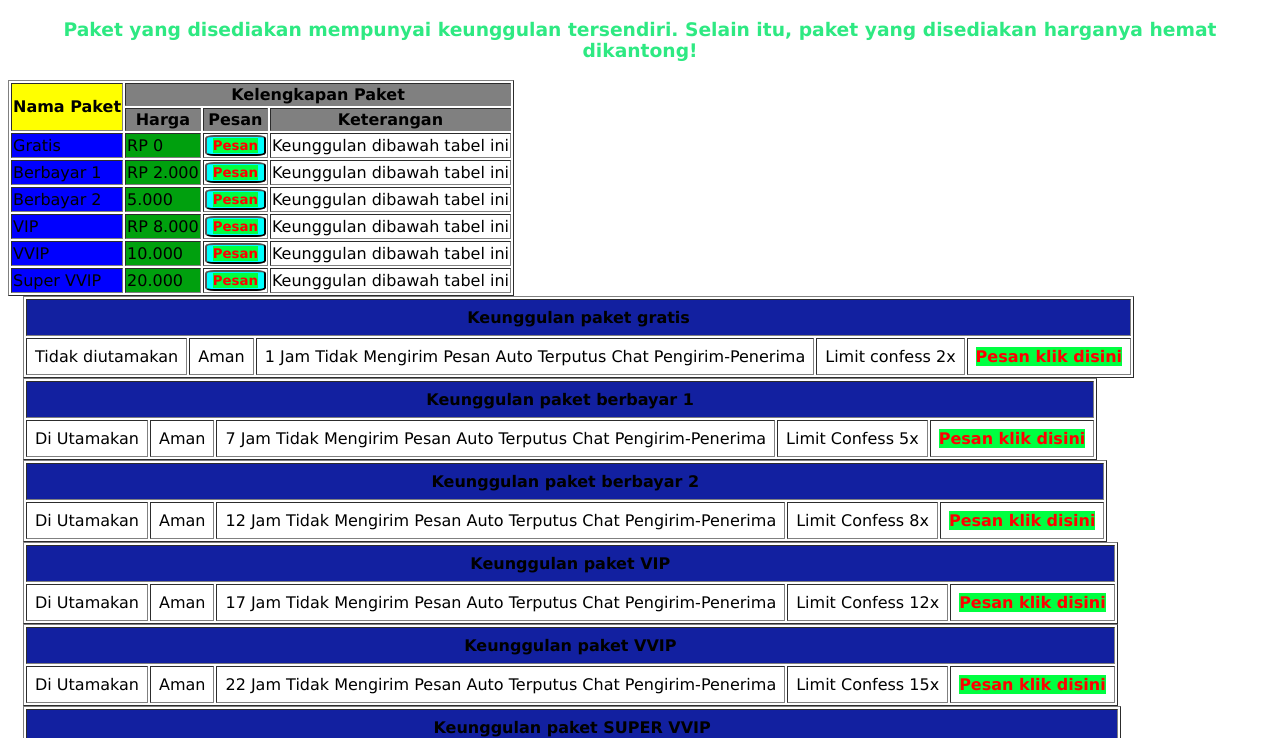
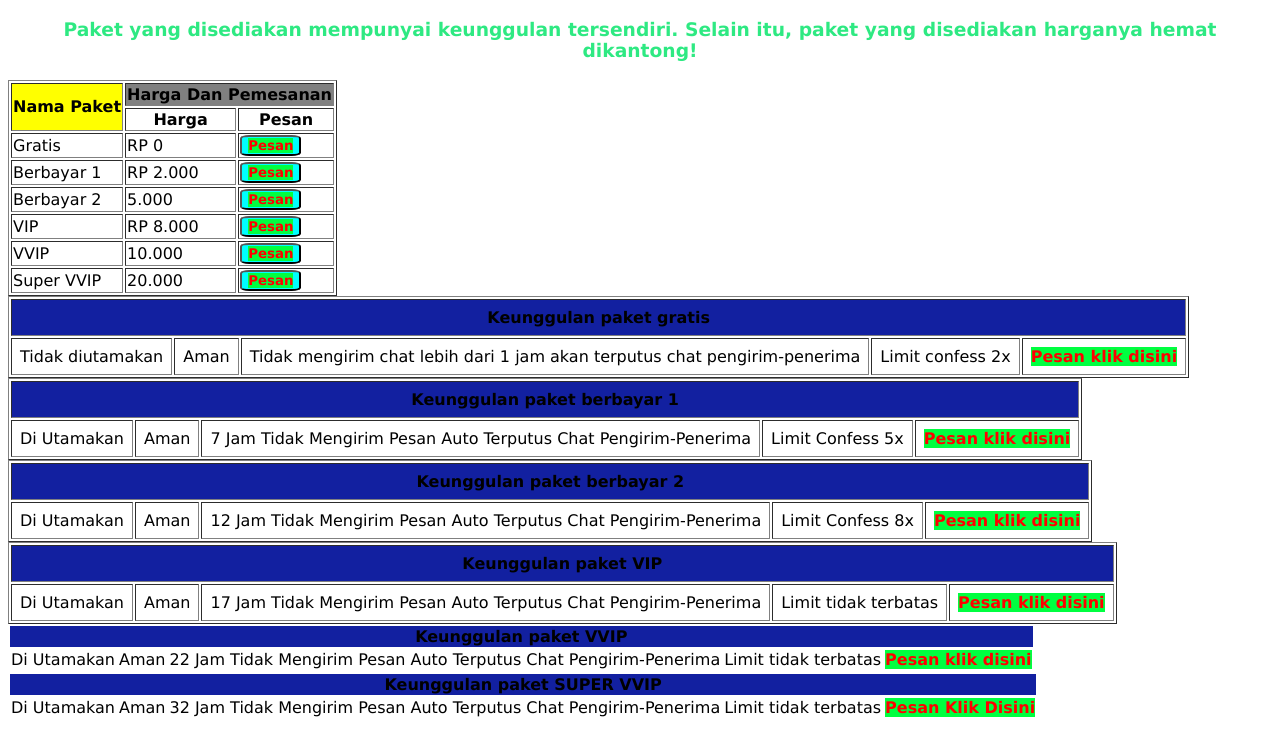
Before and after one commit to rulzzml/botrull, a plain HTML site: page paket.html in a window 1280 px wide. Shown: the part 62-800 px from the top of the page. Drawn offline with nearby package versions, Linux system fonts and the light colour scheme.

Commit message:
Update paket.html

```diff
--- a/paket.html
+++ b/paket.html
@@ -8,68 +8,65 @@
     <script src="https://unpkg.com/feather-icons"></script>
 </head>
 <body>
+
     <div class="hp">
         <h1>Paket paket yang disediakan <span>Bot confess by rulzz</span></h1>
         <h3>Paket yang disediakan mempunyai keunggulan tersendiri. Selain itu, paket yang disediakan harganya hemat dikantong!</h3>
     </div>
 
-    <table border="1" class="table">
+
+
+    <!--PAKET PAKET-->
+    <table border="1">
         <tr>
             <th bgcolor="yellow" rowspan="2">Nama Paket</th>
-            <th bgcolor="grey" colspan="3">Kelengkapan Paket</th>
+            <th bgcolor="grey" colspan="2">Harga Dan Pemesanan</th>
         </tr>
         <tr>
-            <th bgcolor="grey">Harga</th>
-            <th bgcolor="grey">Pesan</th>
-            <th bgcolor="grey">Keterangan</th>
+            <th>Harga</th>
+            <th>Pesan</th>
         </tr>
-        <td bgcolor="blue">Gratis</td>
-        <td bgcolor="oranye">RP 0</td>
+        <td>Gratis</td>
+        <td>RP 0</td>
         <td><button><a href="notfound.html" class="psn">Pesan</a></button></td>
-        <td>Keunggulan dibawah tabel ini</td>
         <tr>
-            <td bgcolor="blue">Berbayar 1</td>
-            <td bgcolor="oranye">RP 2.000</td>
+            <td>Berbayar 1</td>
+            <td>RP 2.000</td>
             <td><button><a href="https://wa.me/62882008927892?text=Berbayar%201%20*saya%20betul%20betul%20ingin%20membeli%20jika%20saya%20ingkar%20janji%20saya%20berani%20mati" class="psn">Pesan</a></button></td>
-            <td>Keunggulan dibawah tabel ini</td>
         </tr>
         <tr>
-            <td bgcolor="blue">Berbayar 2</td>
-            <td bgcolor="oranye">5.000</td>
+            <td>Berbayar 2</td>
+            <td>5.000</td>
             <td><button><a href="https://wa.me/62882008927892?text=Berbayar%202%20*saya%20betul%20betul%20ingin%20membeli%20jika%20saya%20ingkar%20janji%20saya%20berani%20mati" class="psn">Pesan</a></button></td>
-            <td>Keunggulan dibawah tabel ini</td>
         </tr>
         <tr>
-            <td bgcolor="blue">VIP</td>
-            <td bgcolor="oranye">RP 8.000</td>
+            <td>VIP</td>
+            <td>RP 8.000</td>
             <td><button><a href="https://wa.me/62882008927892?text=VIP%201%20*saya%20betul%20betul%20ingin%20membeli%20jika%20saya%20ingkar%20janji%20saya%20berani%20mati" class="psn">Pesan</a></button></td>
-            <td>Keunggulan dibawah tabel ini</td>
         </tr>
         <tr>
-            <td bgcolor="blue">VVIP</td>
-            <td bgcolor="oranye">10.000</td>
+            <td>VVIP</td>
+            <td>10.000</td>
             <td><button><a href="https://wa.me/62882008927892?text=VVIP%202%20*saya%20betul%20betul%20ingin%20membeli%20jika%20saya%20ingkar%20janji%20saya%20berani%20mati" class="psn">Pesan</a></button></td>
-            <td>Keunggulan dibawah tabel ini</td>
         </tr>
         <tr>
-            <td bgcolor="blue">Super VVIP</td>
-            <td bgcolor="oranye">20.000</td>
+            <td>Super VVIP</td>
+            <td>20.000</td>
             <td><button><a href="https://wa.me/62882008927892?text=Super%20VVIP.%20*saya%20betul%20betul%20ingin%20membeli%20jika%20saya%20ingkar%20janji%20saya%20berani%20mati" class="psn">Pesan</a></button></td>
-            <td>Keunggulan dibawah tabel ini</td>
         </tr>
     </table>
 
-    <table border="1" cellpadding="8" class="tp">
+    <table border="1" cellpadding="8">
         <tr>
             <th bgcolor="#122sas" colspan="6">Keunggulan paket gratis</th>
         </tr>
             <td>Tidak diutamakan</td>
             <td>Aman</td>
-            <td>1 Jam Tidak Mengirim Pesan Auto Terputus Chat Pengirim-Penerima</td>
+            <td>Tidak mengirim chat lebih dari 1 jam akan terputus chat pengirim-penerima</td>
             <td>Limit confess 2x</td>
             <td><a href="notfound.html">Pesan klik disini</a></td>
     </table>
-    <table border="1" cellpadding="8" class="tp">
+    <table border="1" cellpadding="8">
         <tr>
             <th bgcolor="#122sas" colspan="6">Keunggulan paket berbayar 1</th>
         </tr>
@@ -79,9 +76,9 @@
         <td>Limit Confess 5x</td>
         <td><a href="https://wa.me/62882008927892?text=Berbayar%201%20*saya%20betul%20betul%20ingin%20membeli%20jika%20saya%20ingkar%20janji%20saya%20berani%20mati">Pesan klik disini</a></td>
     </table>
-    <table border="1" cellpadding="8" class="tp">
+    <table border="1" cellpadding="8">
         <tr>
-            <th bgcolor="#122sas" colspan="6">Keunggulan paket berbayar 2</th>
+            <th bgcolor="#122sas" colspan="5">Keunggulan paket berbayar 2</th>
         </tr>
         <td>Di Utamakan</td>
         <td>Aman</td>
@@ -89,37 +86,39 @@
         <td>Limit Confess 8x</td>
         <td><a href="https://wa.me/62882008927892?text=Berbayar%202%20*saya%20betul%20betul%20ingin%20membeli%20jika%20saya%20ingkar%20janji%20saya%20berani%20mati">Pesan klik disini</a></td>
     </table>
-    <table border="1" cellpadding="8" class="tp">
+    <table border="1" cellpadding="8">
         <tr>
             <th bgcolor="#122sas" colspan="8">Keunggulan paket VIP</th>
         </tr>
             <td>Di Utamakan</td>
             <td>Aman</td>
             <td>17 Jam Tidak Mengirim Pesan Auto Terputus Chat Pengirim-Penerima</td>
-            <td>Limit Confess 12x</td>
+            <td>Limit tidak terbatas</td>
             <td><a href="https://wa.me/62882008927892?text=VIP%20*saya%20betul%20betul%20ingin%20membeli%20jika%20saya%20ingkar%20janji%20saya%20berani%20mati">Pesan klik disini</a></td>
     </table>
-    <table border="1" cellpadding="8" class="tp">
+    <table>
         <tr>
-            <th bgcolor="#122sas" colspan="9">Keunggulan paket VVIP</th>
+            <th bgcolor="#122sas" colspan="8">Keunggulan paket VVIP</th>
         </tr>
         <td>Di Utamakan</td>
         <td>Aman</td>
         <td>22 Jam Tidak Mengirim Pesan Auto Terputus Chat Pengirim-Penerima</td>
-        <td>Limit Confess 15x</td>
+        <td>Limit tidak terbatas</td>
         <td><a href="https://wa.me/62882008927892?text=VVIP%202%20*saya%20betul%20betul%20ingin%20membeli%20jika%20saya%20ingkar%20janji%20saya%20berani%20mati">Pesan klik disini</a></td>
     </table>
-    <table border="1" cellpadding="8" class="tp">
+    <table>
         <tr>
             <th bgcolor="#122sas" colspan="8">Keunggulan paket SUPER VVIP</th>
         </tr>
         <td>Di Utamakan</td>
         <td>Aman</td>
         <td>32 Jam Tidak Mengirim Pesan Auto Terputus Chat Pengirim-Penerima</td>
-        <td>Limit Confess 22x</td>
+        <td>Limit tidak terbatas</td>
         <td><a href="https://wa.me/62882008927892?text=Super%20VVIP.%20*saya%20betul%20betul%20ingin%20membeli%20jika%20saya%20ingkar%20janji%20saya%20berani%20mati">Pesan Klik Disini</a></td>
     </table>
 
+
+     <!-- Footer start -->
   <footer>
     <div class="socials">
       <a href="https://instagram.com/botconfess_441"><i data-feather="instagram"></i></a>
@@ -130,13 +129,15 @@
     <div class="links">
       <a href="#home">Home</a>
       <a href="#about">Tentang Kami</a>
-          <a href="#menu">Kontak Kami</a>
+      <a href="#menu">Sosial Media</a>
+      <a href="#contact">Kontak</a>
       <a href="paket.html">Paket</a>
     </div>
 
     <div class="credit">
-          <p>Created by <a href="https://rulzz.odoo.com">Rulzz</a>. | &copy; 2023.</p>
+      <p>Created by <a href="">OWNER BOT (RULZZ)</a>   | &copy; 2022.</p>
     </div>
   </footer>
+  <!-- Footer end -->
 </body>
 </html>
```
Lines whose indentation alone changed are shown as unchanged.
